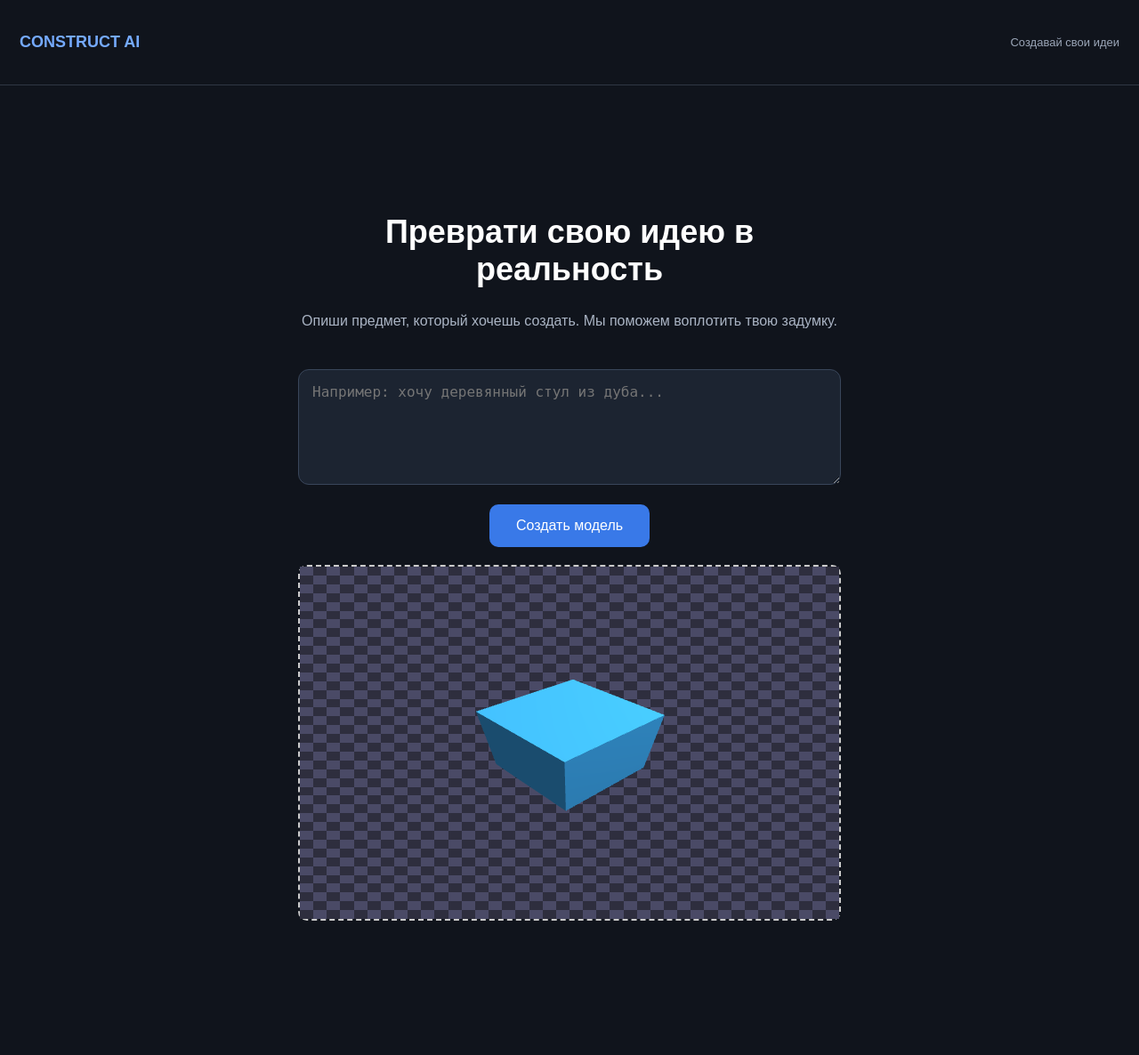
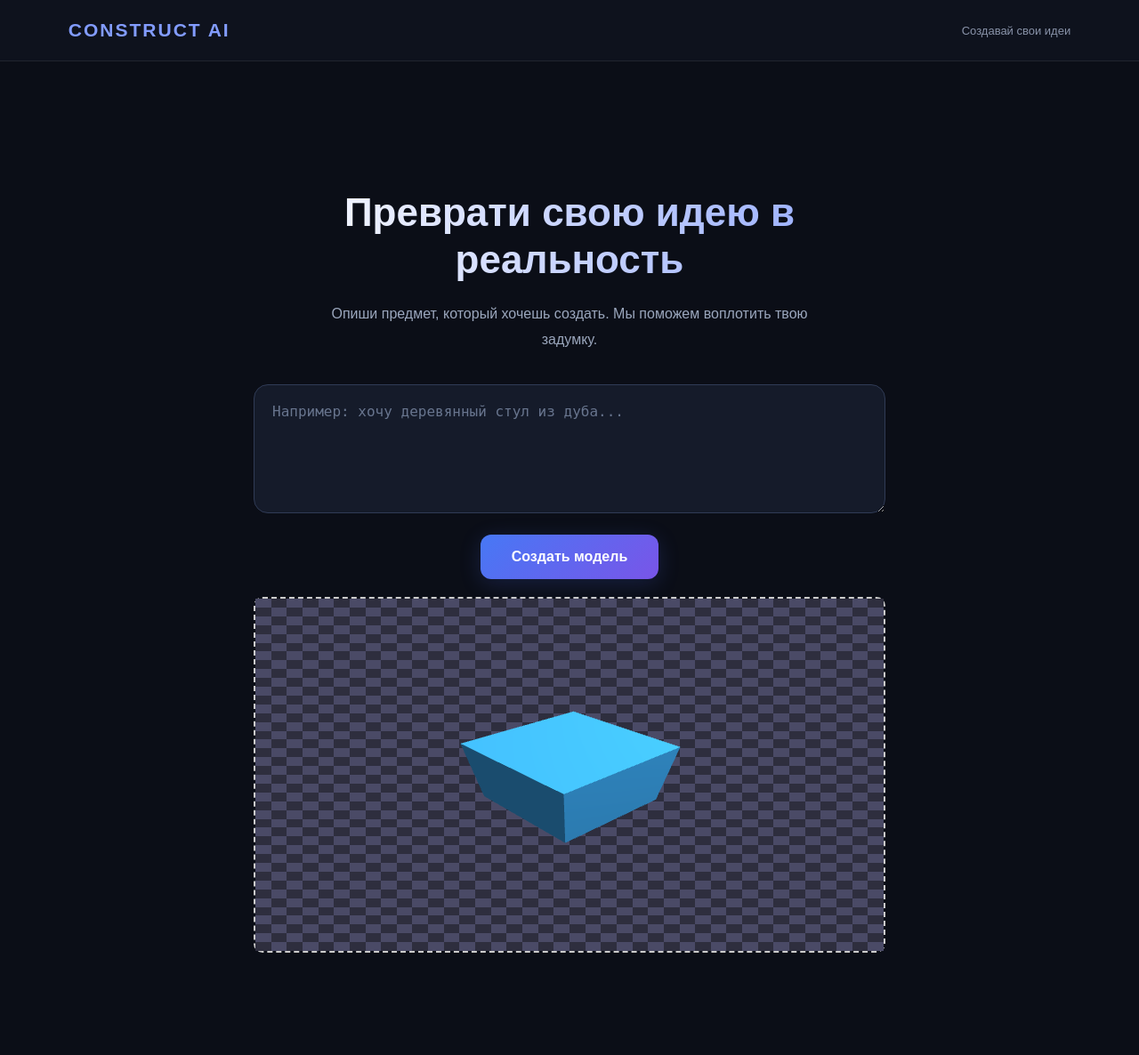
Before and after one commit to SaartalCrystal/construct-ai, a Flask app: page / in a window 1280 px wide. Shown: the whole page at 89% size. Before the commit the page ends 1035 px from the top, so only its background shows below. Run offline with Flask 3, Linux system fonts and the light colour scheme.

Commit message:
Redesign Construct AI interface

```diff
--- a/static/css/style.css
+++ b/static/css/style.css
@@ -1,68 +1,163 @@
+
+/* ===== ОСНОВА ===== */
+
 * {
     box-sizing: border-box;
 }
 
 body {
     margin: 0;
-    background: #10141c;
-    color: white;
+    min-height: 100vh;
+    background: #0b0e17;
+    color: #f1f3fa;
     font-family: Arial, sans-serif;
 }
 
+/* ===== ШАПКА ===== */
+
 header {
-    padding: 22px;
+    padding: 22px 6%;
     display: flex;
     justify-content: space-between;
     align-items: center;
-    border-bottom: 1px solid #303744;
+    border-bottom: 1px solid rgba(255,255,255,0.08);
+    background: rgba(15,19,31,0.85);
 }
 
 header h2 {
-    color: #75aaff;
-    font-size: 18px;
+    margin: 0;
+    color: #829cff;
+    font-size: 21px;
+    letter-spacing: 2px;
 }
 
 header span {
-    color: #9ba6b8;
+    color: #8993a9;
     font-size: 13px;
 }
 
+/* ===== ГЛАВНЫЙ БЛОК ===== */
+
 main {
-    max-width: 650px;
-    margin: 100px auto;
-    padding: 20px;
+    max-width: 760px;
+    margin: 90px auto;
+    padding: 25px;
     text-align: center;
 }
 
 main h1 {
-    font-size: 36px;
+    font-size: clamp(28px, 5vw, 44px);
+    line-height: 1.2;
+    margin-bottom: 20px;
+    background: linear-gradient(90deg, #ffffff, #91a8ff);
+    -webkit-background-clip: text;
+    background-clip: text;
+    color: transparent;
 }
 
 main p {
-    color: #aab4c4;
-    line-height: 1.6;
+    color: #9ba7bd;
+    line-height: 1.8;
+    font-size: 16px;
+    max-width: 550px;
+    margin: 0 auto;
 }
+
+/* ===== ПОЛЕ ВВОДА ===== */
 
 textarea {
     width: 100%;
-    height: 130px;
-    padding: 15px;
-    margin-top: 25px;
-    background: #1c2431;
-    border: 1px solid #39465a;
-    border-radius: 12px;
+    height: 145px;
+    padding: 20px;
+    margin-top: 35px;
+    background: #151b2a;
+    border: 1px solid #303b56;
+    border-radius: 16px;
     color: white;
     font-size: 16px;
     resize: vertical;
+    outline: none;
+    transition: 0.25s;
 }
 
+textarea::placeholder {
+    color: #68758e;
+}
+
+textarea:focus {
+    border-color: #718cff;
+    box-shadow: 0 0 20px rgba(91,119,255,0.15);
+}
+
+/* ===== КНОПКА ===== */
+
 button {
-    margin-top: 18px;
-    padding: 15px 30px;
-    background: #3979e8;
+    margin-top: 20px;
+    padding: 16px 35px;
+    background: linear-gradient(135deg, #4778f5, #7955e8);
     color: white;
     border: none;
-    border-radius: 10px;
+    border-radius: 12px;
     font-size: 16px;
+    font-weight: bold;
     cursor: pointer;
+    transition: 0.25s;
+    box-shadow: 0 5px 25px rgba(76,105,235,0.2);
 }
+
+button:hover {
+    transform: translateY(-3px);
+    box-shadow: 0 8px 30px rgba(105,111,255,0.35);
+}
+
+button:active {
+    transform: scale(0.97);
+}
+
+/* ===== ОКНО 3D ===== */
+
+#3d-container {
+    overflow: hidden;
+    border: 1px solid #384363 !important;
+    border-radius: 18px !important;
+    background: #171b2a;
+    box-shadow: 0 10px 40px rgba(0,0,0,0.25);
+}
+
+#3d-container canvas {
+    display: block;
+    width: 100%;
+}
+
+/* ===== АДАПТАЦИЯ ПОД ТЕЛЕФОН ===== */
+
+@media (max-width: 600px) {
+    header {
+        padding: 18px;
+    }
+
+    header h2 {
+        font-size: 17px;
+    }
+
+    main {
+        margin: 45px auto;
+        padding: 18px;
+    }
+
+    main h1 {
+        font-size: 29px;
+    }
+
+    main p {
+        font-size: 14px;
+    }
+
+    textarea {
+        height: 125px;
+    }
+
+    button {
+        width: 100%;
+    }
+}
```
